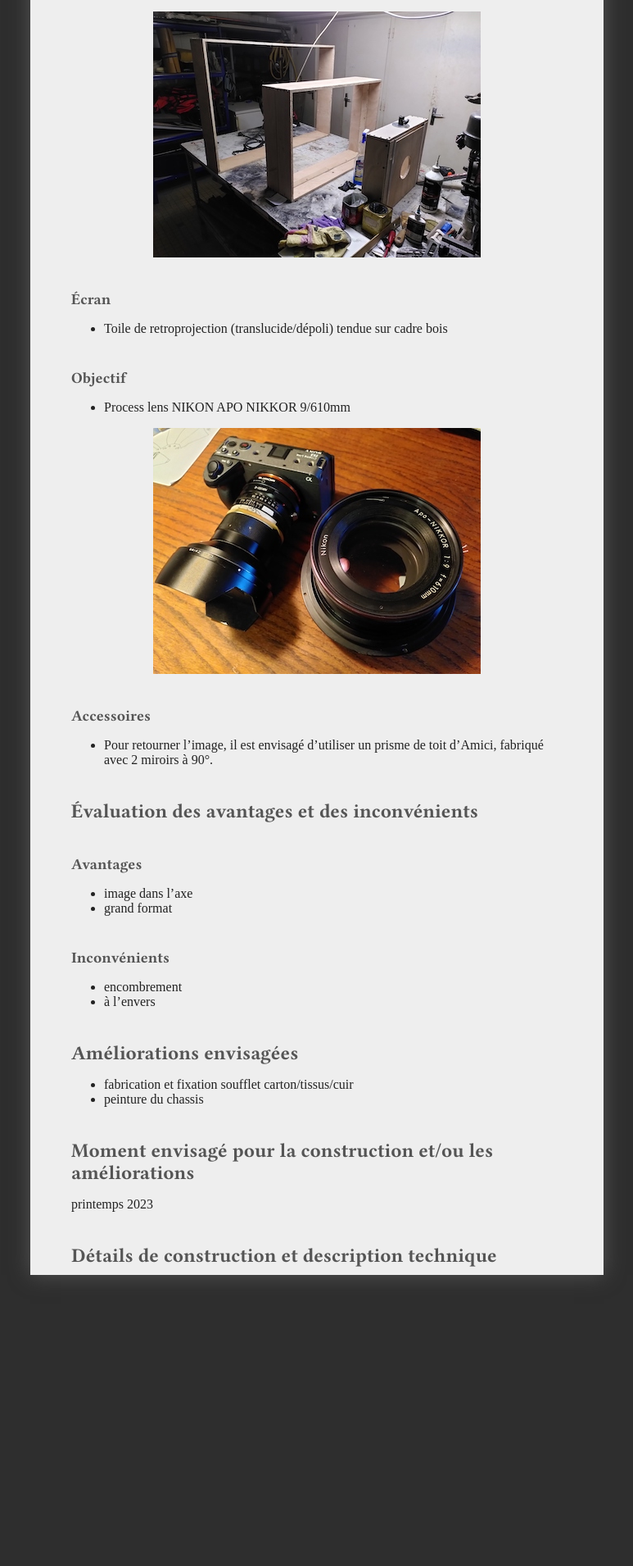
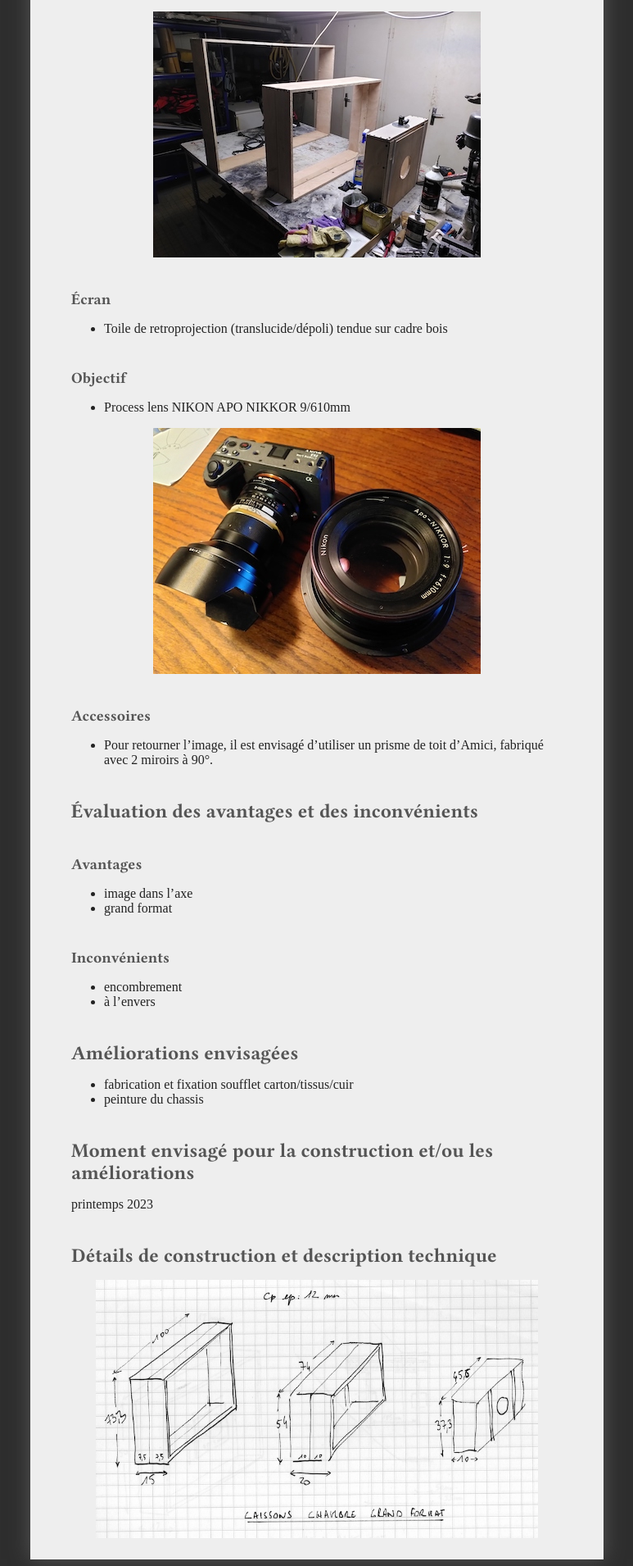
Before and after one commit to virginienokill/camera-obscura, a Jekyll site: the page built from contenu/prototypes/camera03.md, in a window 1280 px wide. Shown: the part 1075-2985 px from the top of the page at 82% size, without its empty margins (253-1026 px from the left). Built offline with Jekyll 4.4.1, drawn with Linux system fonts in a browser that asks for light colours; nearby versions of some CDN libraries; some web fonts are replaced; our own code applies the rules of GitHub Pages for plain Markdown files; a script that is not in the unit is left out; the repository's description, which GitHub fills in, is left out; before the commit the page ends 2638 px from its top, so only the background shows below that.

Commit message:
Update camera03.md

```diff
--- a/contenu/prototypes/camera03.md
+++ b/contenu/prototypes/camera03.md
@@ -47,3 +47,5 @@
 printemps 2023
 
 ## Détails de construction et description technique
+
+![cotes proto02](../plans/dim_chambre_grand_format_ultralight.jpeg)
```
